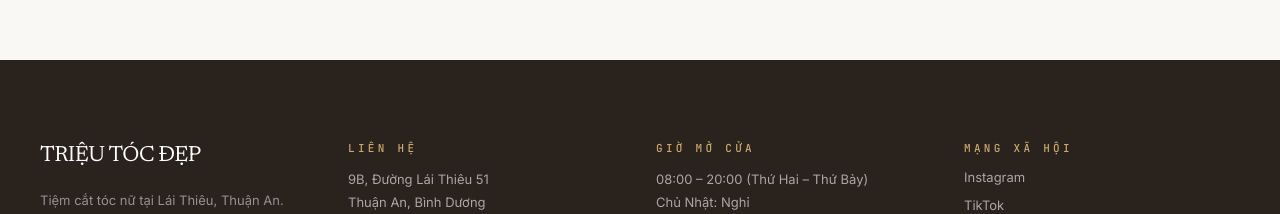
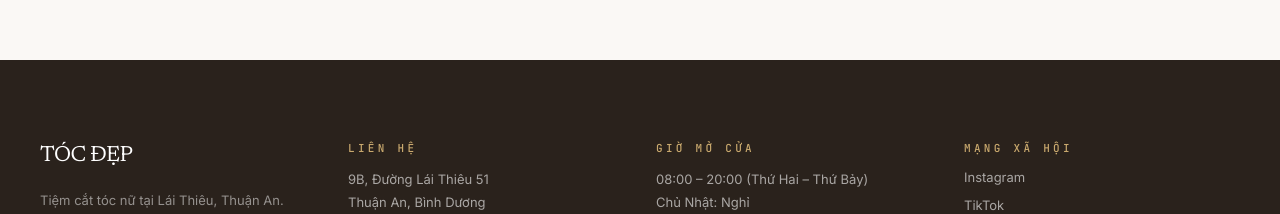
Before and after one commit to aikolee2809/demo1-fix-1, a React (Vite) app: page / in a window 1280 px wide. Shown: the part 9044-9258 px from the top of the page. Built offline with nearby package versions, Linux system fonts and the light colour scheme.

Commit message:
Updated Footer.tsx

```diff
--- a/src/components/Footer.tsx
+++ b/src/components/Footer.tsx
@@ -9,7 +9,7 @@ export default function Footer() {
               className="text-white tracking-tight"
               style={{ fontFamily: "'Newsreader', serif", fontSize: '22px', fontWeight: 400 }}
             >
-              TRIỆU TÓC ĐẸP
+             TÓC ĐẸP
             </span>
             <p
               className="text-[13px] leading-[1.8] text-white/50"
```
